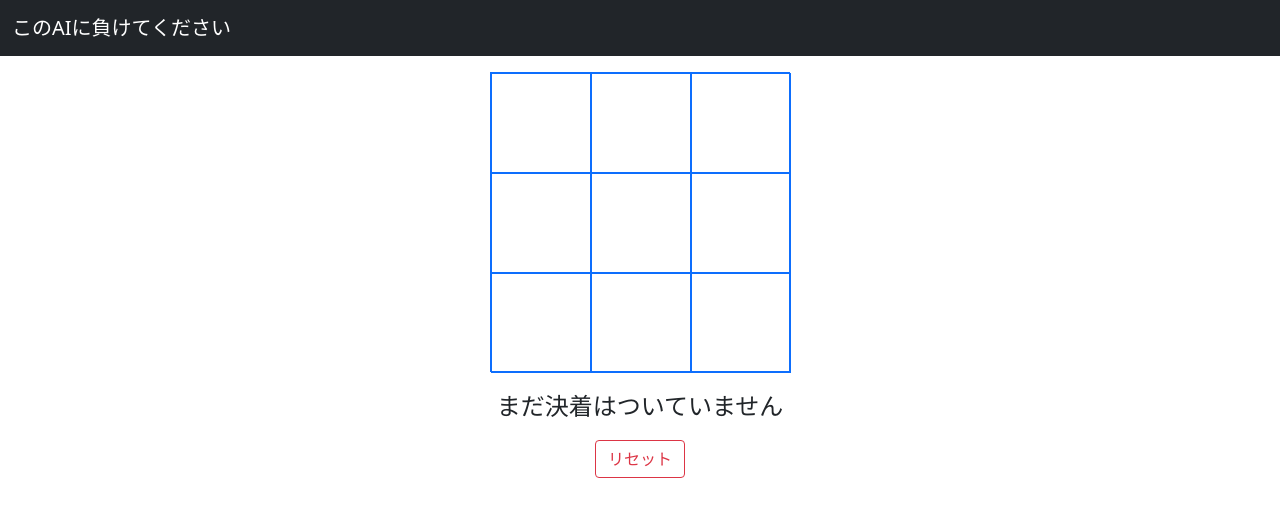
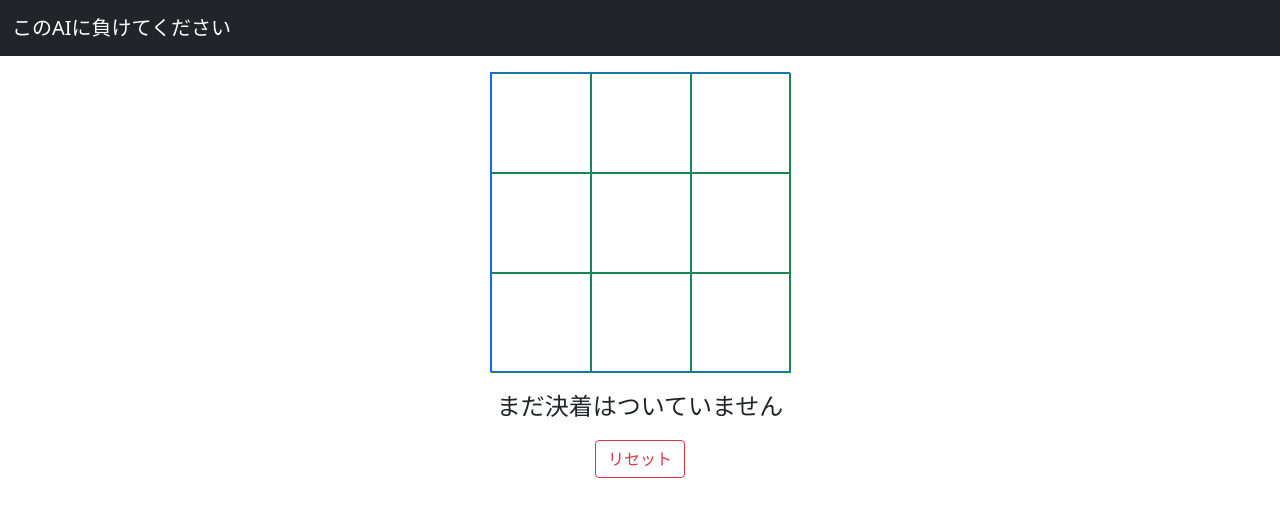
Before and after one commit to yaskou/tic-tac-toe, a React (Create React App) app: page / in a window 1280 px wide. Shown: the top 516 px of the page. Built offline with nearby package versions, Linux system fonts and the light colour scheme; some icons are missing.

Commit message:
The color of border is success

```diff
--- a/src/components/square.tsx
+++ b/src/components/square.tsx
@@ -9,7 +9,7 @@ const Square = ({ value, onClick }: Props) => {
   return (
     <div
       onClick={onClick}
-      className="d-flex justify-content-center align-items-center border border-primary fs-3"
+      className="d-flex justify-content-center align-items-center border border-success fs-3"
     >
       {value}
     </div>
```
